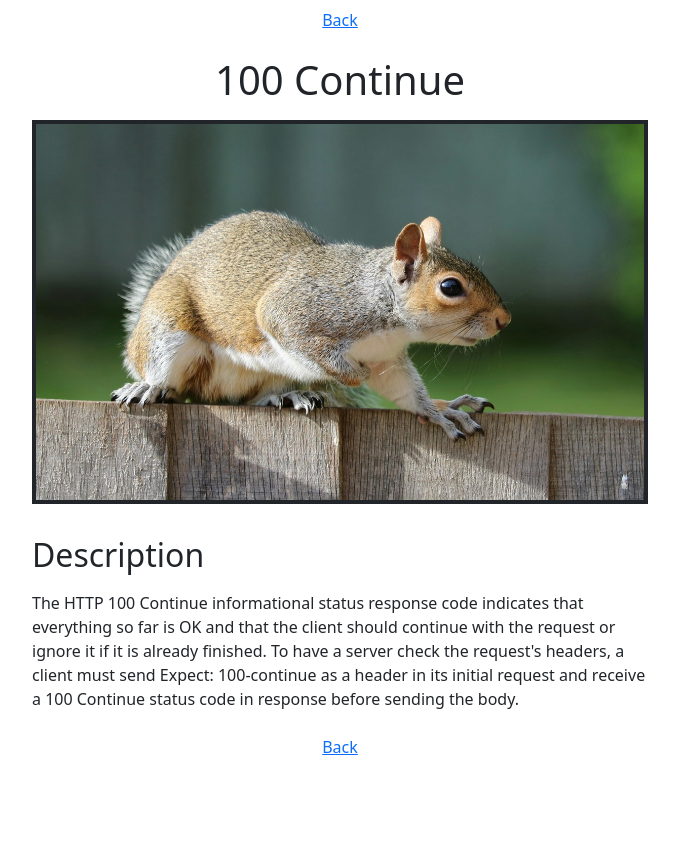
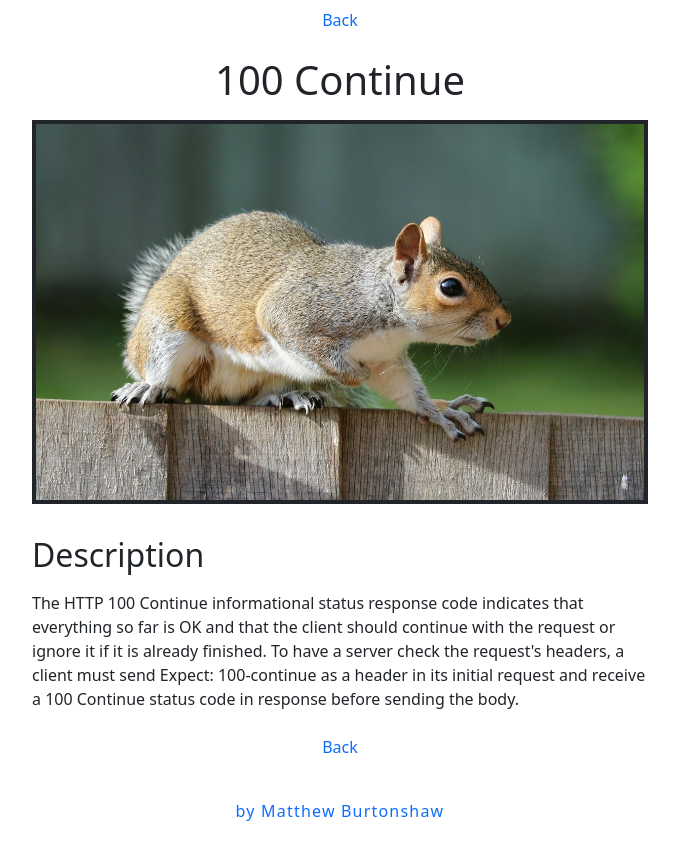
Before and after one commit to MBurtonshaw/http_squirrels, a Vue app: page /100 in a window 1280 px wide. Shown: the whole page, without its empty margins (300-979 px from the left). Before the commit the page ends 800 px from the top, so only its background shows below. Built offline with nearby package versions, Linux system fonts and the light colour scheme.

Commit message:
duplicate img changed, some style changes

```diff
--- a/src/style.css
+++ b/src/style.css
@@ -2,6 +2,15 @@
   width: 100%;
   margin: auto;
   padding: 0 10% 0 10%;
+}
+
+a {
+  text-decoration: none;
+}
+
+span {
+  letter-spacing: 1.2px;
+  font-size: 1em;
 }
 
 .router_link {
@@ -19,4 +28,5 @@
 
 .pic_width {
   width: 100%;
+  border-radius: 2% 2% 0% 0%;
 }
--- a/src/views/CardDetailView.vue
+++ b/src/views/CardDetailView.vue
@@ -2,6 +2,11 @@
     <div>
         <card-detail v-bind:squirrel="squirrel" v-bind:key="squirrel.id"/>
     </div>
+    <div class="text-center m-3 pb-2">
+            <a target="_blank" href="https://verdant-cranachan-f205b0.netlify.app/">
+                <span>by Matthew Burtonshaw</span>
+            </a>
+        </div>
 </template>
 
 <script>
--- a/src/views/HomeView.vue
+++ b/src/views/HomeView.vue
@@ -8,6 +8,11 @@
             </div>
         </div>
         <card-list/>
+        <div class="text-center m-3 pb-2">
+            <a target="_blank" href="https://verdant-cranachan-f205b0.netlify.app/">
+                <span>by Matthew Burtonshaw</span>
+            </a>
+        </div>
     </div>
 </template>
 
```
Also changed, not shown: src/components/Footer.vue (added, +7 -0 lines), public/img/squirrel-417.jpg.
